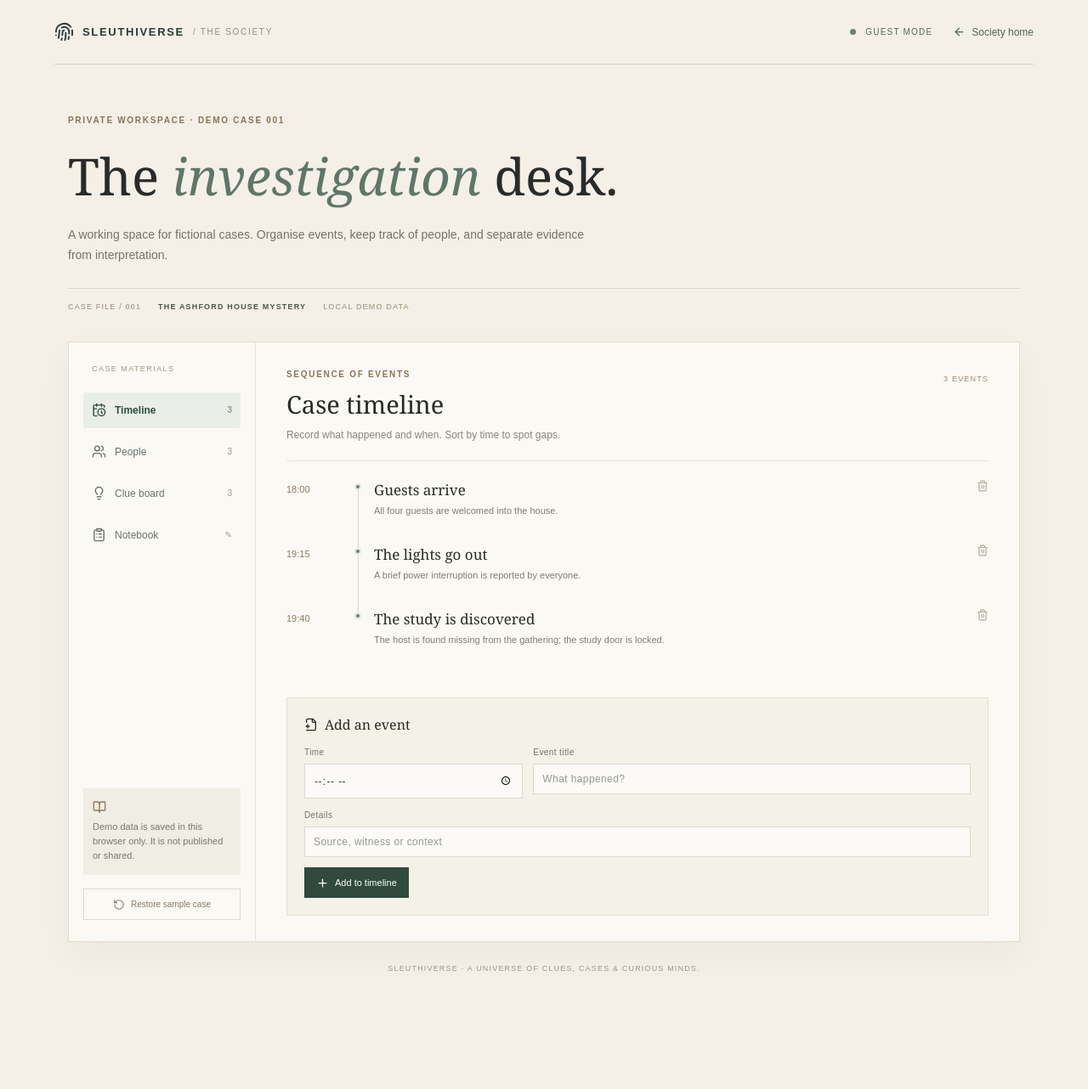
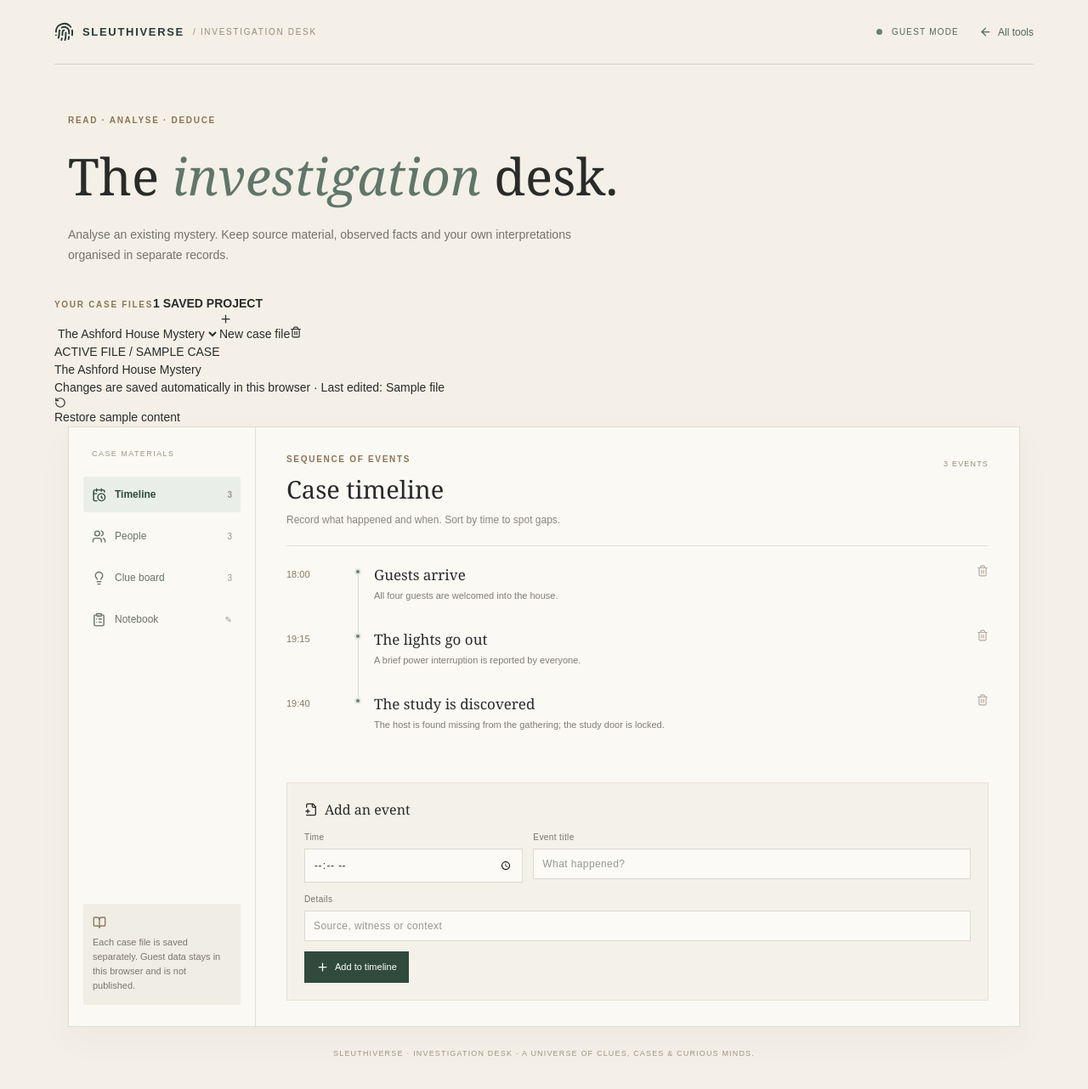
Before and after one commit to sophia101222/Sleuthiverse, a Next.js app: page /desk in a window 1280 px wide. Shown: the top 1282 px of the page at 85% size. Before the commit the page ends 1188 px from the top, so only its background shows below. Built offline with nearby package versions, Linux system fonts and the light colour scheme; a web font is replaced by a local one.

Commit message:
Support multiple saved investigation case files

```diff
--- a/app/desk/page.tsx
+++ b/app/desk/page.tsx
@@ -2,15 +2,17 @@
 
 import { useEffect, useMemo, useState } from "react";
 import Link from "next/link";
-import { ArrowLeft, BookOpen, CalendarClock, Check, ClipboardList, FilePlus2, Fingerprint, Lightbulb, Plus, RotateCcw, Trash2, Users } from "lucide-react";
+import { ArrowLeft, BookOpen, CalendarClock, Check, ClipboardList, FilePlus2, Fingerprint, Lightbulb, Plus, RotateCcw, Trash2, Users, X } from "lucide-react";
 import styles from "./desk.module.css";
 
 type EventItem = { id: string; time: string; title: string; detail: string };
 type Person = { id: string; name: string; role: string; notes: string };
 type Clue = { id: string; title: string; source: string; interpretation: string; status: "open" | "verified" | "question" };
 type DeskData = { events: EventItem[]; people: Person[]; clues: Clue[]; notes: string };
+type CaseFile = { id: string; title: string; source: string; updatedAt: string; data: DeskData };
+type Tab = "timeline" | "people" | "clues" | "notes";
 
-const starter: DeskData = {
+const starterData: DeskData = {
   events: [
     { id: "e1", time: "18:00", title: "Guests arrive", detail: "All four guests are welcomed into the house." },
     { id: "e2", time: "19:15", title: "The lights go out", detail: "A brief power interruption is reported by everyone." },
@@ -28,52 +30,91 @@ const starter: DeskData = {
   ],
   notes: "Working theory:\nThe timeline may be more useful than any single statement. Keep observed facts separate from interpretations.\n\nQuestions to test:\n- Which clock was checked most recently?\n- Do the guests agree on the order of events?",
 };
-
-type Tab = "timeline" | "people" | "clues" | "notes";
+const emptyData = (): DeskData => ({ events: [], people: [], clues: [], notes: "" });
+const sampleCase: CaseFile = { id: "sample-ashford", title: "The Ashford House Mystery", source: "Sample case", updatedAt: "Sample file", data: starterData };
+const makeCase = (title: string, source = "Novel / case analysis"): CaseFile => ({ id: crypto.randomUUID(), title, source, updatedAt: new Date().toLocaleString(), data: emptyData() });
 
 export default function InvestigationDeskPage() {
-  const [data, setData] = useState<DeskData>(starter);
+  const [cases, setCases] = useState<CaseFile[]>([sampleCase]);
+  const [selectedId, setSelectedId] = useState(sampleCase.id);
   const [tab, setTab] = useState<Tab>("timeline");
   const [ready, setReady] = useState(false);
+  const [showCreate, setShowCreate] = useState(false);
+  const [newTitle, setNewTitle] = useState("");
+  const [newSource, setNewSource] = useState("Novel / case analysis");
   const [eventForm, setEventForm] = useState({ time: "", title: "", detail: "" });
   const [personForm, setPersonForm] = useState({ name: "", role: "", notes: "" });
   const [clueForm, setClueForm] = useState({ title: "", source: "", interpretation: "" });
 
   useEffect(() => {
     try {
-      const saved = localStorage.getItem("sleuthiverse-investigation-desk-v1");
-      if (saved) setData({ ...starter, ...JSON.parse(saved) });
-    } catch { /* Ignore invalid local demo data and keep the sample case. */ }
+      const savedV2 = localStorage.getItem("sleuthiverse-investigation-cases-v2");
+      if (savedV2) {
+        const parsed = JSON.parse(savedV2) as { cases: CaseFile[]; selectedId: string };
+        if (Array.isArray(parsed.cases) && parsed.cases.length) {
+          setCases(parsed.cases);
+          setSelectedId(parsed.cases.some(item => item.id === parsed.selectedId) ? parsed.selectedId : parsed.cases[0].id);
+        }
+      } else {
+        const legacy = localStorage.getItem("sleuthiverse-investigation-desk-v1");
+        if (legacy) {
+          const oldData = { ...starterData, ...JSON.parse(legacy) } as DeskData;
+          setCases([{ ...sampleCase, data: oldData }]);
+        }
+      }
+    } catch { /* Keep the starter case if saved demo data is invalid. */ }
     setReady(true);
   }, []);
 
   useEffect(() => {
-    if (ready) localStorage.setItem("sleuthiverse-investigation-desk-v1", JSON.stringify(data));
-  }, [data, ready]);
+    if (ready) localStorage.setItem("sleuthiverse-investigation-cases-v2", JSON.stringify({ cases, selectedId }));
+  }, [cases, selectedId, ready]);
 
+  const currentCase = cases.find(item => item.id === selectedId) ?? cases[0];
+  const data = currentCase.data;
   const sortedEvents = useMemo(() => [...data.events].sort((a, b) => a.time.localeCompare(b.time)), [data.events]);
-  const update = (key: keyof DeskData, value: DeskData[keyof DeskData]) => setData(current => ({ ...current, [key]: value }));
+  const updateData = (patch: Partial<DeskData>) => {
+    setCases(current => current.map(item => item.id === selectedId ? { ...item, data: { ...item.data, ...patch }, updatedAt: new Date().toLocaleString() } : item));
+  };
 
+  function createCase(e: React.FormEvent) {
+    e.preventDefault();
+    if (!newTitle.trim()) return;
+    const item = makeCase(newTitle.trim(), newSource);
+    setCases(current => [...current, item]);
+    setSelectedId(item.id);
+    setTab("timeline");
+    setNewTitle("");
+    setShowCreate(false);
+  }
+  function deleteCase(id: string) {
+    if (cases.length === 1) { window.alert("Keep at least one case file. You can create a new one before deleting this file."); return; }
+    if (!window.confirm("Delete this case file and all its notes? This cannot be undone.")) return;
+    const next = cases.filter(item => item.id !== id);
+    setCases(next);
+    if (selectedId === id) setSelectedId(next[0].id);
+  }
   function addEvent(e: React.FormEvent) {
     e.preventDefault();
     if (!eventForm.title.trim()) return;
-    update("events", [...data.events, { ...eventForm, id: crypto.randomUUID() }]);
+    updateData({ events: [...data.events, { ...eventForm, id: crypto.randomUUID() }] });
     setEventForm({ time: "", title: "", detail: "" });
   }
   function addPerson(e: React.FormEvent) {
     e.preventDefault();
     if (!personForm.name.trim()) return;
-    update("people", [...data.people, { ...personForm, id: crypto.randomUUID() }]);
+    updateData({ people: [...data.people, { ...personForm, id: crypto.randomUUID() }] });
     setPersonForm({ name: "", role: "", notes: "" });
   }
   function addClue(e: React.FormEvent) {
     e.preventDefault();
     if (!clueForm.title.trim()) return;
-    update("clues", [...data.clues, { ...clueForm, id: crypto.randomUUID(), status: "open" }]);
+    updateData({ clues: [...data.clues, { ...clueForm, id: crypto.randomUUID(), status: "open" }] });
     setClueForm({ title: "", source: "", interpretation: "" });
   }
-  function reset() {
-    if (window.confirm("Restore the sample case? Your current demo notes will be replaced.")) setData(starter);
+  function restoreSample() {
+    if (!window.confirm("Restore the sample case? Its current contents will be replaced.")) return;
+    setCases(current => current.map(item => item.id === selectedId ? { ...sampleCase, id: item.id, title: item.title, source: item.source } : item));
   }
 
   const tabs: { id: Tab; label: string; icon: typeof CalendarClock }[] = [
@@ -86,42 +127,50 @@ export default function InvestigationDeskPage() {
   return (
     <main className={styles.shell}>
       <header className={styles.header}>
-        <Link href="/" className={styles.brand}><Fingerprint size={23}/> SLEUTHIVERSE <span>/ THE SOCIETY</span></Link>
-        <div className={styles.headerRight}><span className={styles.guest}><i/> GUEST MODE</span><Link href="/" className={styles.back}><ArrowLeft size={15}/> Society home</Link></div>
+        <Link href="/tools" className={styles.brand}><Fingerprint size={23}/> SLEUTHIVERSE <span>/ INVESTIGATION DESK</span></Link>
+        <div className={styles.headerRight}><span className={styles.guest}><i/> GUEST MODE</span><Link href="/tools" className={styles.back}><ArrowLeft size={15}/> All tools</Link></div>
       </header>
       <section className={styles.intro}>
-        <div className={styles.kicker}>PRIVATE WORKSPACE · DEMO CASE 001</div>
+        <div className={styles.kicker}>READ · ANALYSE · DEDUCE</div>
         <h1>The <em>investigation</em> desk.</h1>
-        <p>A working space for fictional cases. Organise events, keep track of people, and separate evidence from interpretation.</p>
-        <div className={styles.caseMeta}><span>CASE FILE / 001</span><b>THE ASHFORD HOUSE MYSTERY</b><span>LOCAL DEMO DATA</span></div>
+        <p>Analyse an existing mystery. Keep source material, observed facts and your own interpretations organised in separate records.</p>
       </section>
+      <section className={styles.projectBar}>
+        <div><span className={styles.kicker}>YOUR CASE FILES</span><strong>{cases.length} SAVED {cases.length === 1 ? "PROJECT" : "PROJECTS"}</strong></div>
+        <div className={styles.projectActions}>
+          <select aria-label="Open saved case file" value={selectedId} onChange={e => setSelectedId(e.target.value)}>{cases.map(item => <option key={item.id} value={item.id}>{item.title}</option>)}</select>
+          <button onClick={() => setShowCreate(true)}><Plus size={15}/> New case file</button>
+          <button className={styles.deleteProject} onClick={() => deleteCase(selectedId)} aria-label="Delete current case file"><Trash2 size={14}/></button>
+        </div>
+      </section>
+      {showCreate && <div className={styles.createOverlay}><form className={styles.createDialog} onSubmit={createCase}><button type="button" className={styles.closeDialog} onClick={() => setShowCreate(false)}><X size={17}/></button><div className={styles.kicker}>NEW INVESTIGATION</div><h2>Create a case file</h2><label>Project title<input autoFocus required value={newTitle} onChange={e => setNewTitle(e.target.value)} placeholder="e.g. And Then There Were None"/></label><label>Source type<select value={newSource} onChange={e => setNewSource(e.target.value)}><option>Novel / case analysis</option><option>Short story</option><option>Film / television</option><option>Original fictional case</option><option>Other</option></select></label><button className={styles.addButton}><Plus size={15}/> Create and open</button></form></div>}
+      <section className={styles.caseHeading}><div><span>ACTIVE FILE / {currentCase.source.toUpperCase()}</span><h2>{currentCase.title}</h2><p>Changes are saved automatically in this browser · Last edited: {currentCase.updatedAt}</p></div><button onClick={restoreSample}><RotateCcw size={14}/> Restore sample content</button></section>
       <section className={styles.workspace}>
         <aside className={styles.side}>
           <div className={styles.sideTitle}>CASE MATERIALS</div>
           {tabs.map(({ id, label, icon: Icon }) => <button key={id} onClick={() => setTab(id)} className={tab === id ? styles.activeTab : styles.tab}><Icon size={17}/>{label}<span>{id === "timeline" ? data.events.length : id === "people" ? data.people.length : id === "clues" ? data.clues.length : "✎"}</span></button>)}
-          <div className={styles.sideHint}><BookOpen size={16}/><p>Demo data is saved in this browser only. It is not published or shared.</p></div>
-          <button className={styles.reset} onClick={reset}><RotateCcw size={14}/> Restore sample case</button>
+          <div className={styles.sideHint}><BookOpen size={16}/><p>Each case file is saved separately. Guest data stays in this browser and is not published.</p></div>
         </aside>
         <div className={styles.panel}>
           {tab === "timeline" && <>
             <div className={styles.panelHead}><div><div className={styles.kicker}>SEQUENCE OF EVENTS</div><h2>Case timeline</h2><p>Record what happened and when. Sort by time to spot gaps.</p></div><span className={styles.count}>{data.events.length} EVENTS</span></div>
-            <div className={styles.timeline}>{sortedEvents.map((item) => <article className={styles.event} key={item.id}><div className={styles.time}>{item.time || "—"}</div><div className={styles.eventLine}><i/></div><div className={styles.eventBody}><h3>{item.title}</h3><p>{item.detail}</p><button aria-label="Delete event" onClick={() => update("events", data.events.filter(x => x.id !== item.id))}><Trash2 size={14}/></button></div></article>)}</div>
+            <div className={styles.timeline}>{sortedEvents.map(item => <article className={styles.event} key={item.id}><div className={styles.time}>{item.time || "—"}</div><div className={styles.eventLine}><i/></div><div className={styles.eventBody}><h3>{item.title}</h3><p>{item.detail}</p><button aria-label="Delete event" onClick={() => updateData({ events: data.events.filter(x => x.id !== item.id) })}><Trash2 size={14}/></button></div></article>)}</div>
             <form className={styles.addForm} onSubmit={addEvent}><h3><FilePlus2 size={16}/> Add an event</h3><div className={styles.formGrid}><label>Time<input type="time" value={eventForm.time} onChange={e=>setEventForm({...eventForm,time:e.target.value})}/></label><label>Event title<input required value={eventForm.title} onChange={e=>setEventForm({...eventForm,title:e.target.value})} placeholder="What happened?"/></label></div><label>Details<input value={eventForm.detail} onChange={e=>setEventForm({...eventForm,detail:e.target.value})} placeholder="Source, witness or context"/></label><button className={styles.addButton}><Plus size={15}/> Add to timeline</button></form>
           </>}
           {tab === "people" && <>
             <div className={styles.panelHead}><div><div className={styles.kicker}>PERSON INDEX</div><h2>People & statements</h2><p>Keep character information and attributed statements in one place.</p></div><span className={styles.count}>{data.people.length} RECORDS</span></div>
-            <div className={styles.peopleGrid}>{data.people.map(person=><article className={styles.person} key={person.id}><div className={styles.personIcon}><Users size={18}/></div><div><span>{person.role || "UNSPECIFIED ROLE"}</span><h3>{person.name}</h3><p>{person.notes || "No notes yet."}</p></div><button aria-label="Delete person" onClick={()=>update("people",data.people.filter(x=>x.id!==person.id))}><Trash2 size={14}/></button></article>)}</div>
+            <div className={styles.peopleGrid}>{data.people.map(person=><article className={styles.person} key={person.id}><div className={styles.personIcon}><Users size={18}/></div><div><span>{person.role || "UNSPECIFIED ROLE"}</span><h3>{person.name}</h3><p>{person.notes || "No notes yet."}</p></div><button aria-label="Delete person" onClick={()=>updateData({ people: data.people.filter(x=>x.id!==person.id) })}><Trash2 size={14}/></button></article>)}</div>
             <form className={styles.addForm} onSubmit={addPerson}><h3><Plus size={16}/> Add a person</h3><div className={styles.formGrid}><label>Name<input required value={personForm.name} onChange={e=>setPersonForm({...personForm,name:e.target.value})} placeholder="Character name"/></label><label>Role<input value={personForm.role} onChange={e=>setPersonForm({...personForm,role:e.target.value})} placeholder="Witness, guest, detective..."/></label></div><label>Notes / statements<input value={personForm.notes} onChange={e=>setPersonForm({...personForm,notes:e.target.value})} placeholder="Record attributed information"/></label><button className={styles.addButton}><Plus size={15}/> Add person</button></form>
           </>}
           {tab === "clues" && <>
             <div className={styles.panelHead}><div><div className={styles.kicker}>EVIDENCE REGISTER</div><h2>Clue board</h2><p>Track observations separately from your current interpretation.</p></div><span className={styles.count}>{data.clues.length} CLUES</span></div>
-            <div className={styles.clueList}>{data.clues.map(clue=><article className={styles.clue} key={clue.id}><div className={styles.clueTop}><span>CLUE / {clue.id.slice(0,5).toUpperCase()}</span><select aria-label="Clue status" value={clue.status} onChange={e=>update("clues",data.clues.map(x=>x.id===clue.id?{...x,status:e.target.value as Clue["status"]}:x))}><option value="open">Open</option><option value="question">Needs review</option><option value="verified">Verified observation</option></select><button aria-label="Delete clue" onClick={()=>update("clues",data.clues.filter(x=>x.id!==clue.id))}><Trash2 size={14}/></button></div><h3>{clue.title}</h3><p><b>Source:</b> {clue.source || "Not recorded"}</p><p><b>Interpretation:</b> {clue.interpretation || "Not recorded"}</p></article>)}</div>
+            <div className={styles.clueList}>{data.clues.map(clue=><article className={styles.clue} key={clue.id}><div className={styles.clueTop}><span>CLUE / {clue.id.slice(0,5).toUpperCase()}</span><select aria-label="Clue status" value={clue.status} onChange={e=>updateData({ clues: data.clues.map(x=>x.id===clue.id?{...x,status:e.target.value as Clue["status"]}:x) })}><option value="open">Open</option><option value="question">Needs review</option><option value="verified">Verified observation</option></select><button aria-label="Delete clue" onClick={()=>updateData({ clues: data.clues.filter(x=>x.id!==clue.id) })}><Trash2 size={14}/></button></div><h3>{clue.title}</h3><p><b>Source:</b> {clue.source || "Not recorded"}</p><p><b>Interpretation:</b> {clue.interpretation || "Not recorded"}</p></article>)}</div>
             <form className={styles.addForm} onSubmit={addClue}><h3><Plus size={16}/> Register a clue</h3><label>Observation<input required value={clueForm.title} onChange={e=>setClueForm({...clueForm,title:e.target.value})} placeholder="What was noticed?"/></label><label>Source<input value={clueForm.source} onChange={e=>setClueForm({...clueForm,source:e.target.value})} placeholder="Where did it come from?"/></label><label>Interpretation<input value={clueForm.interpretation} onChange={e=>setClueForm({...clueForm,interpretation:e.target.value})} placeholder="What might it mean?"/></label><button className={styles.addButton}><Plus size={15}/> Add clue</button></form>
           </>}
-          {tab === "notes" && <div className={styles.notesPanel}><div className={styles.kicker}>PRIVATE FIELD NOTES</div><h2>Investigator&apos;s notebook</h2><p>Draft theories, questions and connections. Label speculation clearly.</p><textarea value={data.notes} onChange={e=>update("notes",e.target.value)} placeholder="Start writing your notes..."/><div className={styles.saved}><Check size={14}/> Autosaved in this browser</div></div>}
+          {tab === "notes" && <div className={styles.notesPanel}><div className={styles.kicker}>PRIVATE FIELD NOTES</div><h2>Investigator&apos;s notebook</h2><p>Draft theories, questions and connections. Label speculation clearly.</p><textarea value={data.notes} onChange={e=>updateData({ notes: e.target.value })} placeholder="Start writing your notes..."/><div className={styles.saved}><Check size={14}/> Autosaved in this browser</div></div>}
         </div>
       </section>
-      <footer className={styles.footer}>SLEUTHIVERSE · A UNIVERSE OF CLUES, CASES & CURIOUS MINDS.</footer>
+      <footer className={styles.footer}>SLEUTHIVERSE · INVESTIGATION DESK · A UNIVERSE OF CLUES, CASES & CURIOUS MINDS.</footer>
     </main>
   );
 }
```
